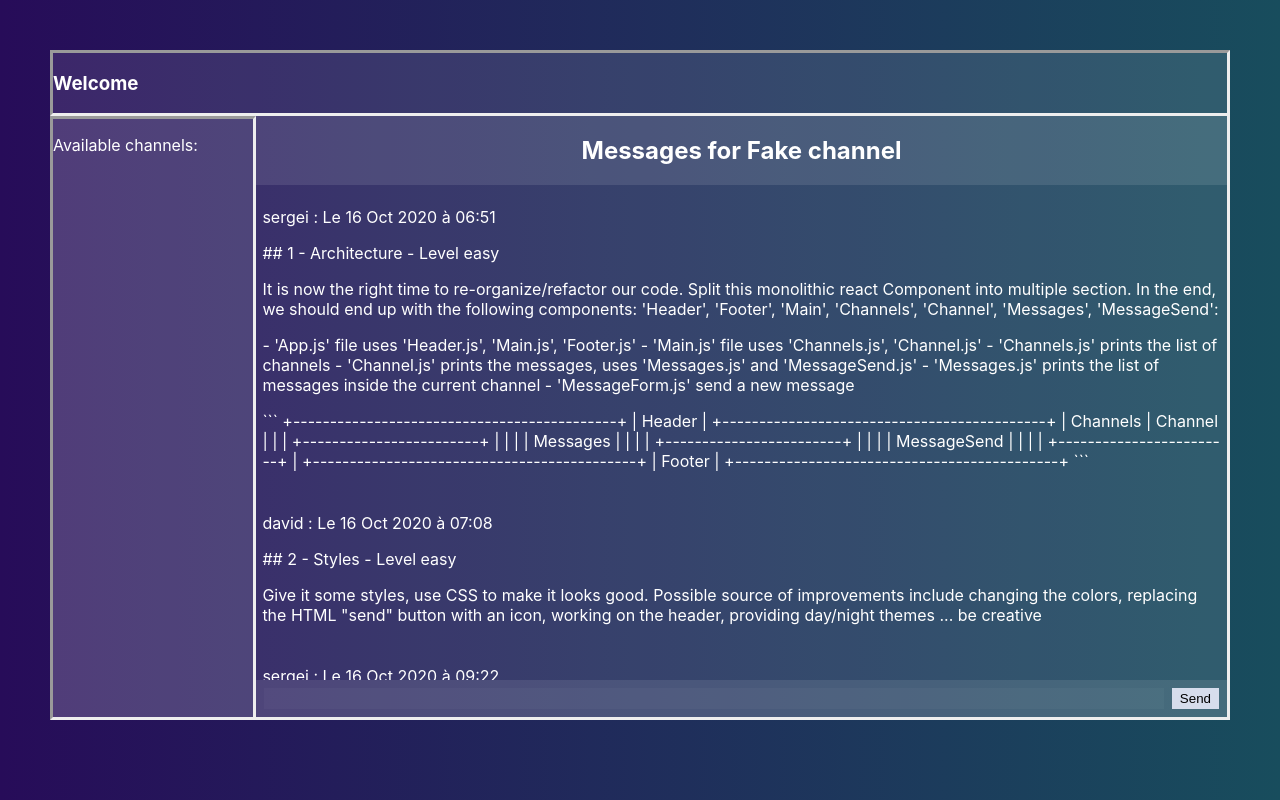
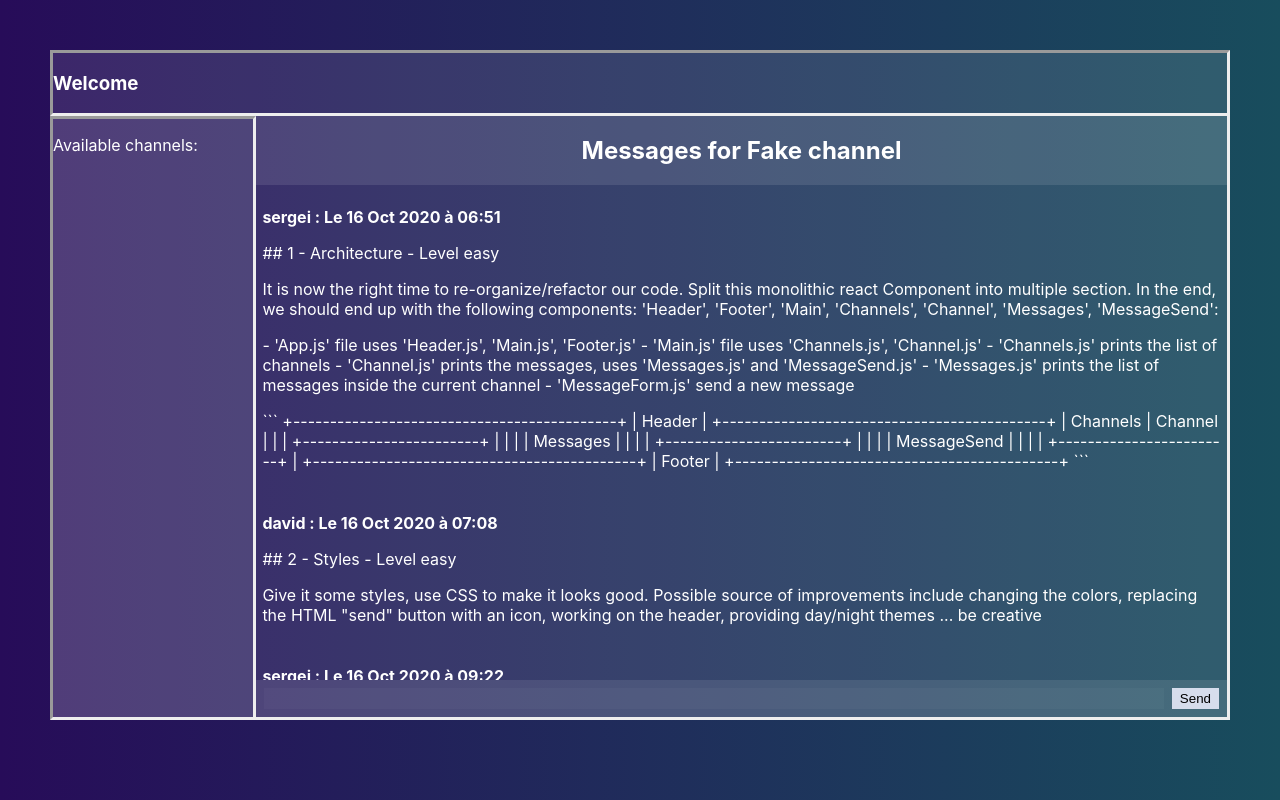
Before and after one commit to VivienECE/detournay_jean-louisditmontout-node-labs, a React (Create React App) app in the folder front-end/my-cool-app/: page / in a window 1280 px wide. Built offline with nearby package versions, Linux system fonts and the light colour scheme.

Commit message:
Update Messages.js
bold -> author & date

```diff
--- a/front-end/my-cool-app/src/Messages.js
+++ b/front-end/my-cool-app/src/Messages.js
@@ -40,11 +40,11 @@ class Messages extends React.Component{
         <ul>
                { this.props.messages.map( (message, i) => (
                  <li key={i} css={styles.message}>
-                   <p>
+                   <p><b>
                      <span>{message.author} : </span>
                      {' '}
                      <span>{(moment(new Date(message.creation))).format("[Le] D MMM YYYY [à] hh:mm")}</span>
-                   </p>
+                     </b></p>
                    <div>
                      {
                        message.content
```
